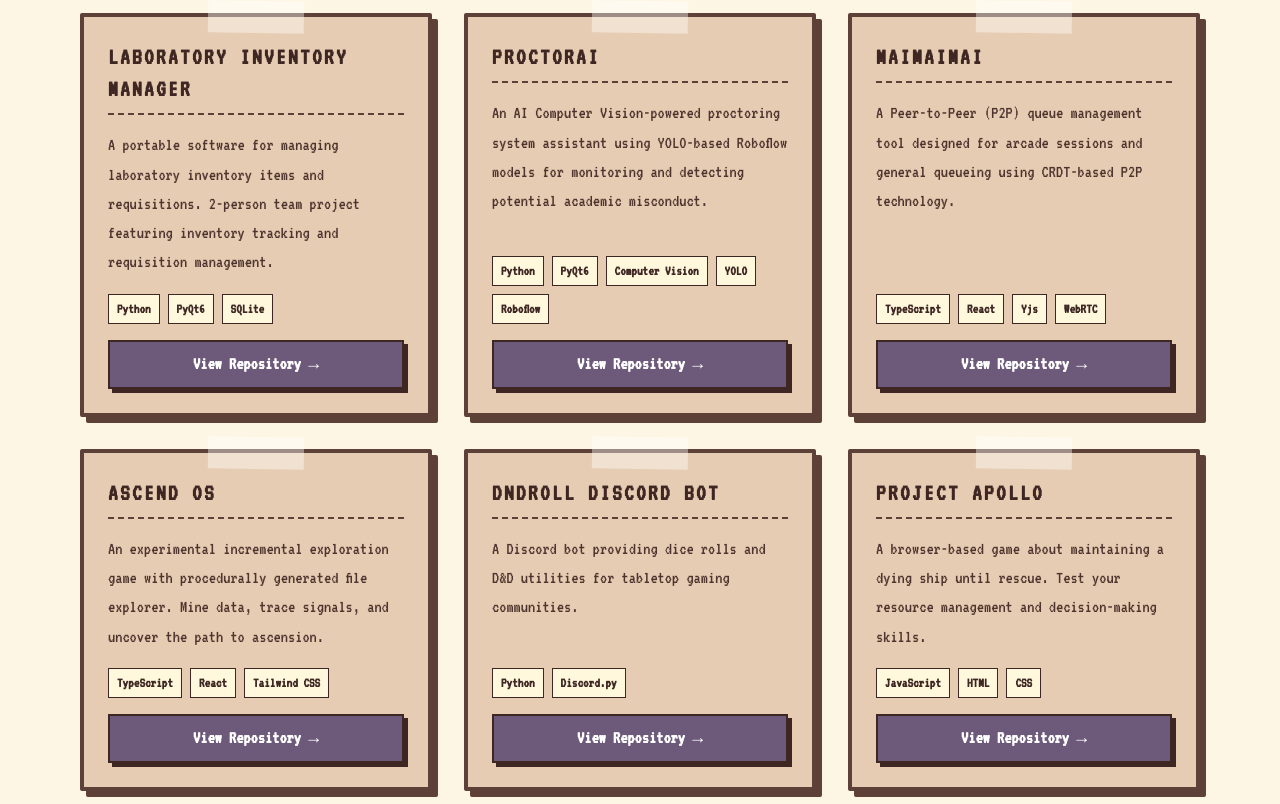
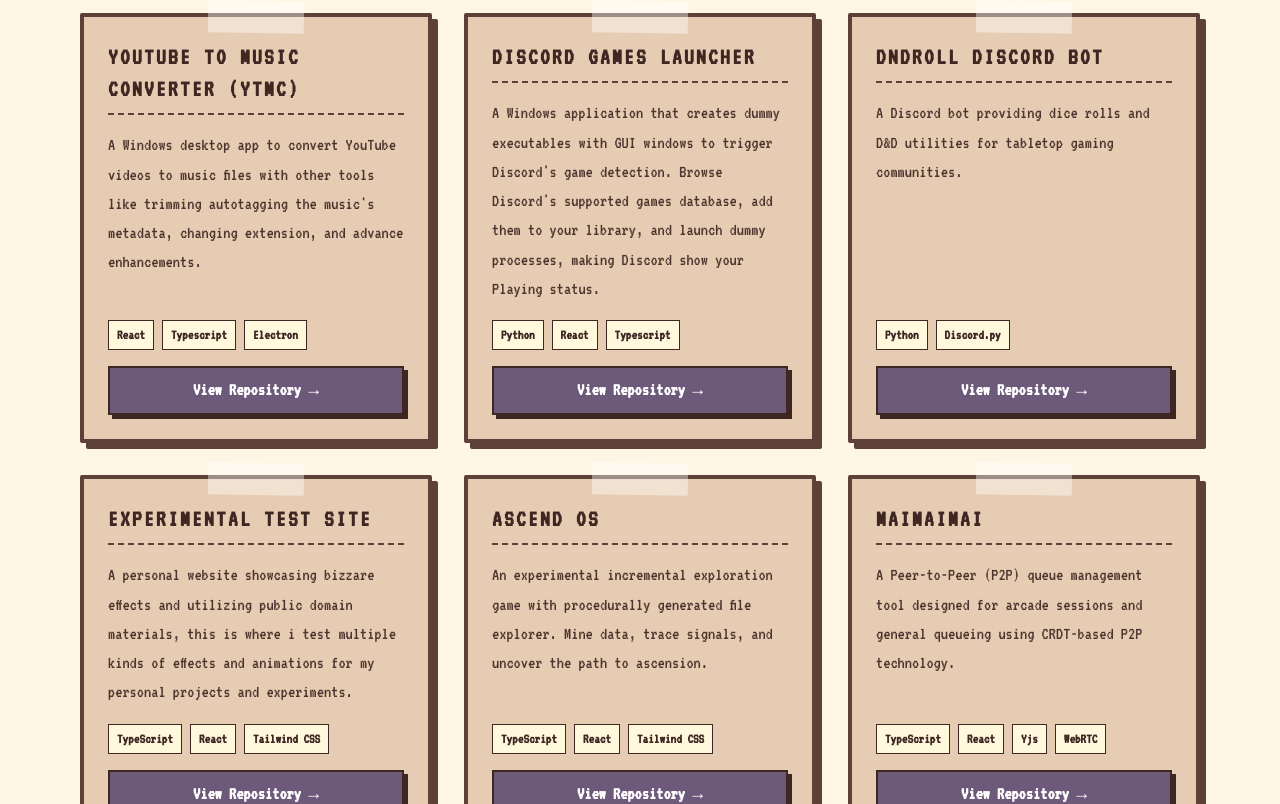
Before and after one commit to x01Jin/portfolio, a React (Vite) app: page / in a window 1280 px wide. Shown: the part 2300-3104 px from the top of the page. Built offline with nearby package versions, Linux system fonts and the light colour scheme.

Commit message:
updated projects

```diff
--- a/components/ProjectsSection.tsx
+++ b/components/ProjectsSection.tsx
@@ -14,7 +14,7 @@ const ProjectsSection: React.FC = () => {
           transition={{ duration: 0.6 }}
           className="text-4xl font-bold text-[#3e2723] mb-12 text-center"
         >
-          Projects & Portfolio
+          Projects
         </motion.h2>
 
         <div className="grid grid-cols-1 md:grid-cols-2 lg:grid-cols-3 gap-8">
--- a/constants.ts
+++ b/constants.ts
@@ -9,25 +9,32 @@ export const SOCIAL_LINKS = {
 
 export const PROJECTS: Project[] = [
   {
-    name: "Laboratory Inventory Manager",
+    name: "Youtube to music Converter (YTMC)",
     description:
-      "A portable software for managing laboratory inventory items and requisitions. 2-person team project featuring inventory tracking and requisition management.",
-    tech: ["Python", "PyQt6", "SQLite"],
-    link: "https://github.com/x01Jin/inventory-manager",
+      "A Windows desktop app to convert YouTube videos to music files with other tools like trimming autotagging the music's metadata, changing extension, and advance enhancements.",
+    tech: ["React", "Typescript", "Electron"],
+    link: "https://github.com/x01Jin/ytmc",
   },
   {
-    name: "ProctorAI",
+    name: "Discord Games Launcher",
     description:
-      "An AI Computer Vision-powered proctoring system assistant using YOLO-based Roboflow models for monitoring and detecting potential academic misconduct.",
-    tech: ["Python", "PyQt6", "Computer Vision", "YOLO", "Roboflow"],
-    link: "https://github.com/x01Jin/ProctorAI",
+      "A Windows application that creates dummy executables with GUI windows to trigger Discord's game detection. Browse Discord's supported games database, add them to your library, and launch dummy processes, making Discord show your Playing status.",
+    tech: ["Python", "React", "Typescript"],
+    link: "https://github.com/x01Jin/discord-games-launcher",
   },
   {
-    name: "MaiMaiMai",
+    name: "dndroll Discord Bot",
     description:
-      "A Peer-to-Peer (P2P) queue management tool designed for arcade sessions and general queueing using CRDT-based P2P technology.",
-    tech: ["TypeScript", "React", "Yjs", "WebRTC"],
-    link: "https://github.com/x01Jin/maimaimai",
+      "A Discord bot providing dice rolls and D&D utilities for tabletop gaming communities.",
+    tech: ["Python", "Discord.py"],
+    link: "https://github.com/x01Jin/dndroll-discord-bot",
+  },
+  {
+    name: "Experimental Test Site",
+    description:
+      "A personal website showcasing bizzare effects and utilizing public domain materials, this is where i test multiple kinds of effects and animations for my personal projects and experiments.",
+    tech: ["TypeScript", "React", "Tailwind CSS"],
+    link: "https://github.com/x01Jin/experimental-test-site",
   },
   {
     name: "Ascend OS",
@@ -37,18 +44,11 @@ export const PROJECTS: Project[] = [
     link: "https://github.com/x01Jin/ascend-os",
   },
   {
-    name: "dndroll Discord Bot",
+    name: "MaiMaiMai",
     description:
-      "A Discord bot providing dice rolls and D&D utilities for tabletop gaming communities.",
-    tech: ["Python", "Discord.py"],
-    link: "https://github.com/x01Jin/dndroll-discord-bot",
-  },
-  {
-    name: "Project Apollo",
-    description:
-      "A browser-based game about maintaining a dying ship until rescue. Test your resource management and decision-making skills.",
-    tech: ["JavaScript", "HTML", "CSS"],
-    link: "https://github.com/x01Jin/project-apollo",
+      "A Peer-to-Peer (P2P) queue management tool designed for arcade sessions and general queueing using CRDT-based P2P technology.",
+    tech: ["TypeScript", "React", "Yjs", "WebRTC"],
+    link: "https://github.com/x01Jin/maimaimai",
   },
 ];
 
@@ -92,7 +92,7 @@ export interface Experience {
 
 export const EXPERIENCE: Experience[] = [
   {
-    title: "Probationary IT Employee",
+    title: "IT Employee",
     company: "Natasha Ventures - Urdaneta",
     period: "December 2025 - July 2026",
     details: [
```
